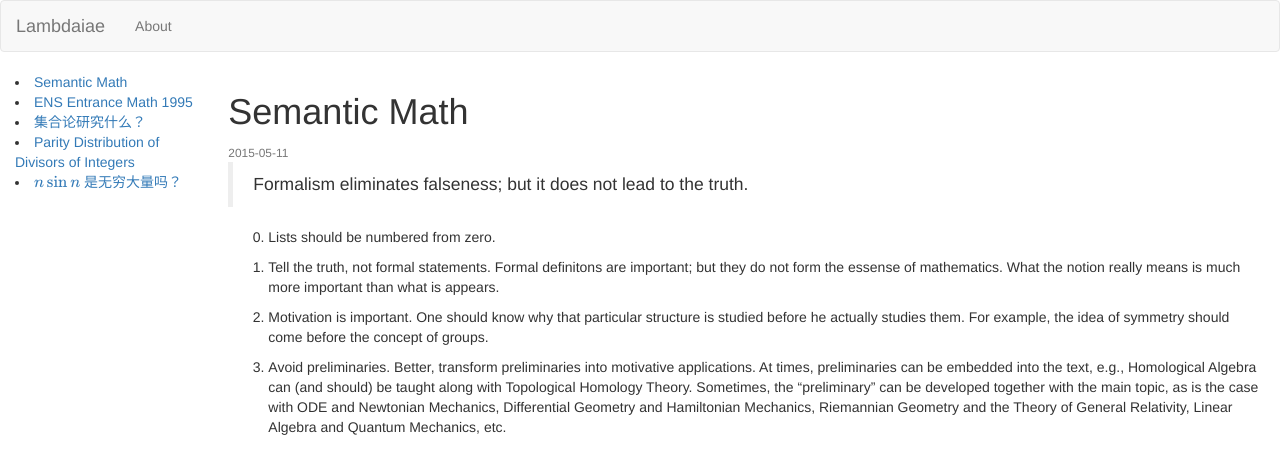
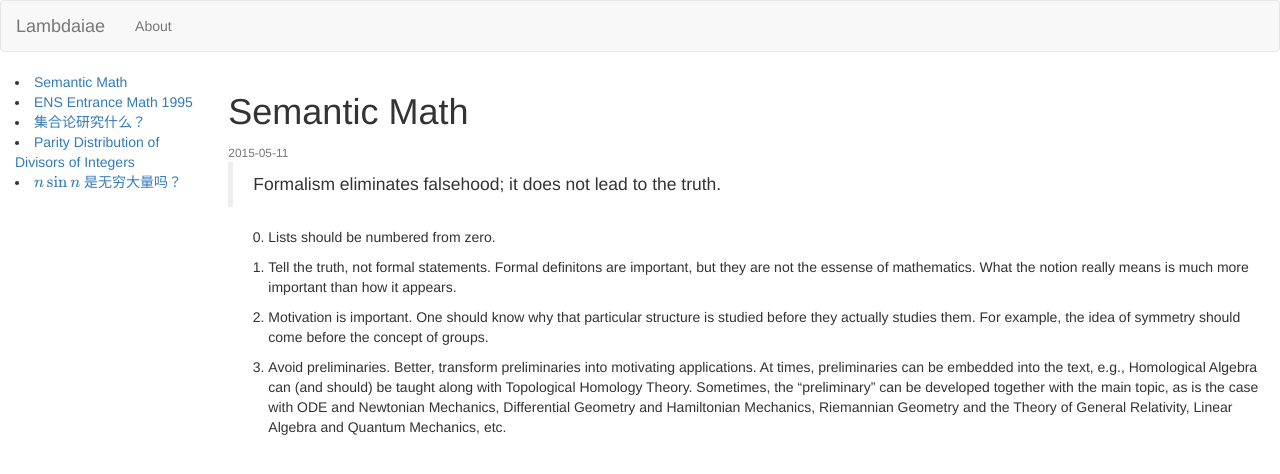
Before and after one commit to tonyxty/tonyxty.github.io, a Jekyll site: the page built from _posts/2015-05-11-semantic-math.md, in a window 1280 px wide. Shown: the top 474 px of the page. Built offline with Jekyll 4.4.1, drawn with Linux system fonts in a browser that asks for light colours; nearby versions of some CDN libraries; formulas are drawn with MathJax 3.

Commit message:
Fix grammar

```diff
--- a/_posts/2015-05-11-semantic-math.md
+++ b/_posts/2015-05-11-semantic-math.md
@@ -2,20 +2,20 @@
 title: Semantic Math
 ---
 
-> Formalism eliminates falseness;  but it does not lead to the truth.
+> Formalism eliminates falsehood;  it does not lead to the truth.
 
 {:start="0"}
 0.  Lists should be numbered from zero.
 
-1.  Tell the truth, not formal statements.  Formal definitons are important;
-but they do not form the essense of mathematics.  What the notion really means
-is much more important than what is appears.
+1.  Tell the truth, not formal statements.  Formal definitons are important,
+but they are not the essense of mathematics.  What the notion really means is
+much more important than how it appears.
 
 2.  Motivation is important.  One should know why that particular structure is
-studied before he actually studies them.  For example, the idea of symmetry
+studied before they actually studies them.  For example, the idea of symmetry
 should come before the concept of groups.
 
-3.  Avoid preliminaries.  Better, transform preliminaries into motivative
+3.  Avoid preliminaries.  Better, transform preliminaries into motivating
 applications.  At times, preliminaries can be embedded into the text, e.g.,
 Homological Algebra can (and should) be taught along with Topological Homology
 Theory.  Sometimes, the “preliminary” can be developed together with the main
```
